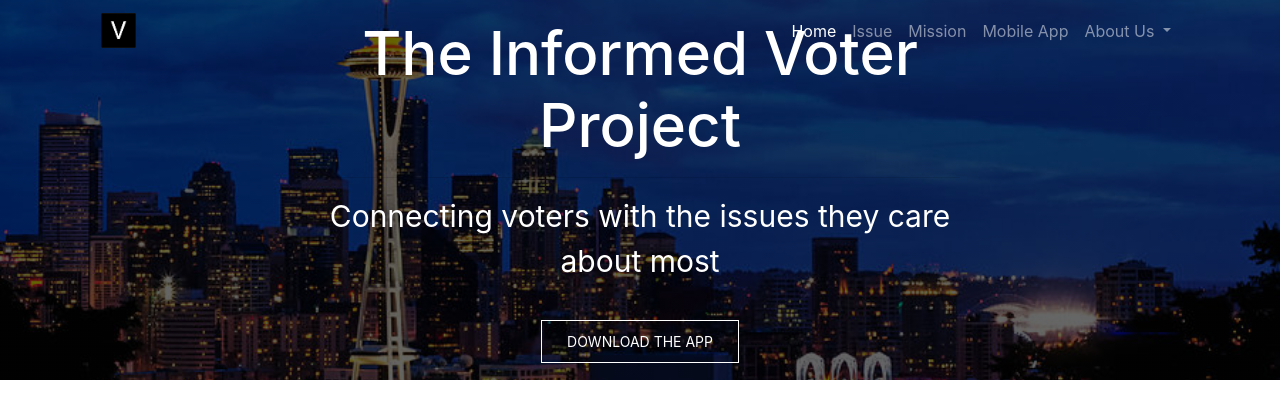
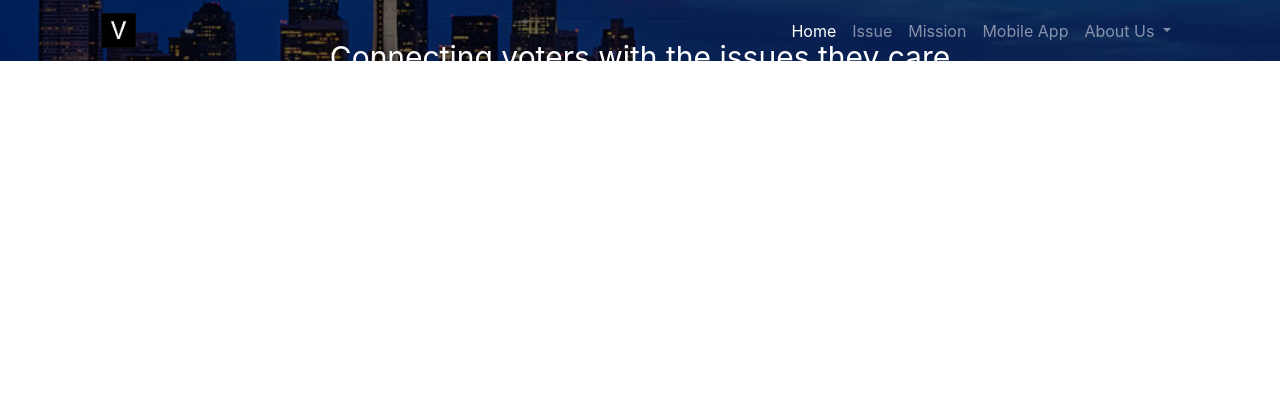
Before and after one commit to The-Informed-Voter-Project/website.github.io, a Jekyll site: the page index.html, which Jekyll copies as it is, in a window 1280 px wide. Shown: the top 419 px of the page. Built offline with Jekyll 4.4.1, drawn with Linux system fonts in a browser that asks for light colours.

Commit message:
Update index.html

```diff
--- a/index.html
+++ b/index.html
@@ -10,12 +10,8 @@
     <style>
 
 .hero-image {
-  min-height: 380px;
-  /* Center and scale the image nicely */
-
-  /* Needed to position the navbar */
+  min-height: 100%;
   background-image: linear-gradient(rgba(0,0,0,0.6),rgba(0,0,0,0.6)),url("../images/seattle.jpg");
-  /*height: 100%;*/
   background-position: center;
   background-repeat: no-repeat;
   background-size: cover;
```
